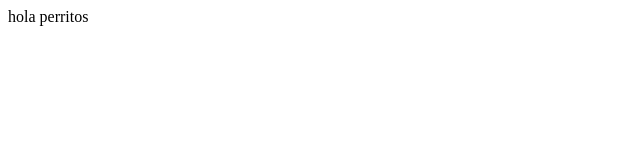
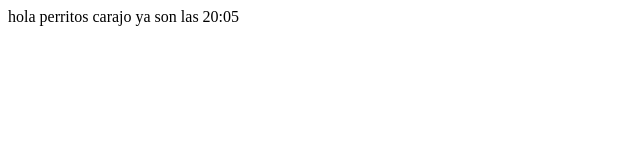
Before and after one commit to AlejoBarrio23/ProyectosPlatzi, a plain HTML site: page index.html in a window 1280 px wide. Shown: the whole page, without its empty margins (0-640 px from the left). Drawn offline with Linux system fonts and the light colour scheme.

Commit message:
segunda carga desde VSC

```diff
--- a/index.html
+++ b/index.html
@@ -10,5 +10,7 @@
  </head>
  <body>
      hola perritos
+
+     carajo ya son las 20:05
  </body>
  </html>
```
